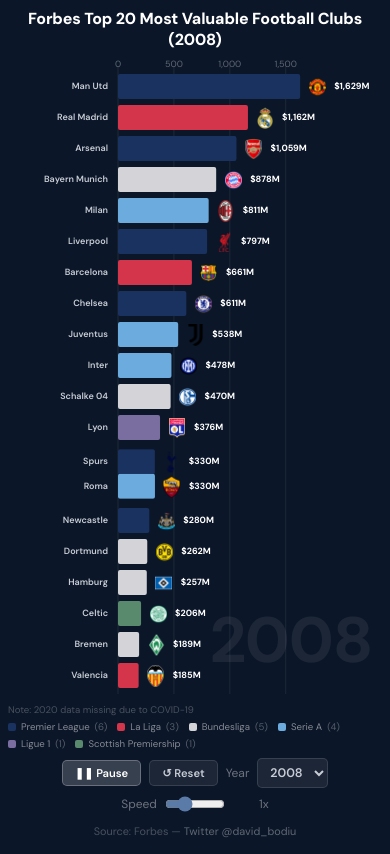
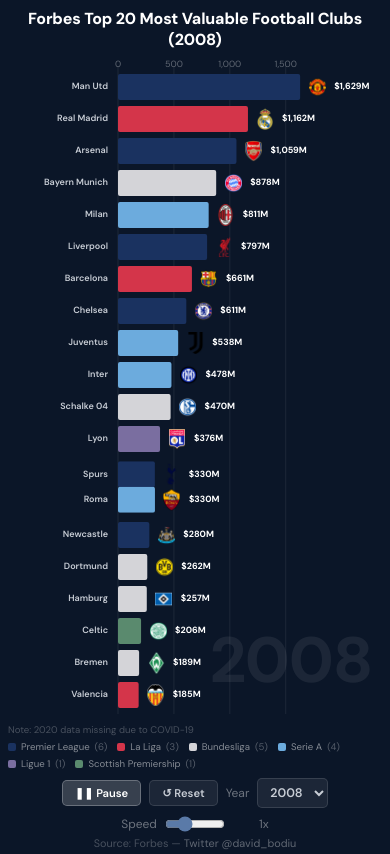
Before and after one commit to davidbodiu/sportcap, a plain HTML site: page index.html in a window 390 px wide. Drawn offline with nearby package versions, Linux system fonts and the light colour scheme.

Commit message:
another potential fix

```diff
--- a/index.html
+++ b/index.html
@@ -16,7 +16,7 @@
     display: flex;
     flex-direction: column;
     align-items: center;
-    min-height: 100dvh;
+    min-height: var(--vh, 100vh);
     padding: 12px 24px 8px;
   }
 
@@ -146,7 +146,7 @@
   .year-select select:focus { outline: none; border-color: rgba(255,255,255,0.3); }
 
   .source {
-    margin-top: 8px;
+    margin-top: auto;
     font-size: 0.68rem;
     color: rgba(255,255,255,0.25);
   }
@@ -238,6 +238,11 @@
 
 <p class="source">Source: Forbes &mdash; <a href="https://x.com/david_bodiu" target="_blank" style="color:rgba(255,255,255,0.35);text-decoration:none;">Twitter @david_bodiu</a></p>
 
+<script>
+  // Capture viewport height before any scroll/resize changes it
+  const INITIAL_VH = window.visualViewport?.height || window.innerHeight;
+  document.documentElement.style.setProperty('--vh', INITIAL_VH + 'px');
+</script>
 <script src="https://d3js.org/d3.v7.min.js"></script>
 <script>
 const TOP_N = 20;
@@ -246,11 +251,10 @@
   ? { top: 20, right: 60, bottom: 4, left: 110 }
   : { top: 28, right: 90, bottom: 6, left: 180 };
 
-// Compute bar size from available viewport height
-const reservedBelow = isMobile ? 140 : 100;
+// Compute bar size from fixed viewport height (captured before scroll)
+const reservedBelow = isMobile ? 120 : 100;
 const chartContainer = document.getElementById("chart-container");
-const vh = window.visualViewport?.height || window.innerHeight;
-const availableHeight = Math.max(300, vh - chartContainer.offsetTop - reservedBelow) - MARGIN.top - MARGIN.bottom;
+const availableHeight = Math.max(300, INITIAL_VH - chartContainer.offsetTop - reservedBelow) - MARGIN.top - MARGIN.bottom;
 const BAR_HEIGHT = Math.max(14, Math.floor(availableHeight / TOP_N * 0.82));
 const BAR_PAD = Math.max(2, Math.floor(availableHeight / TOP_N - BAR_HEIGHT));
 const LOGO_SIZE = Math.min(22, BAR_HEIGHT - 2);
```
